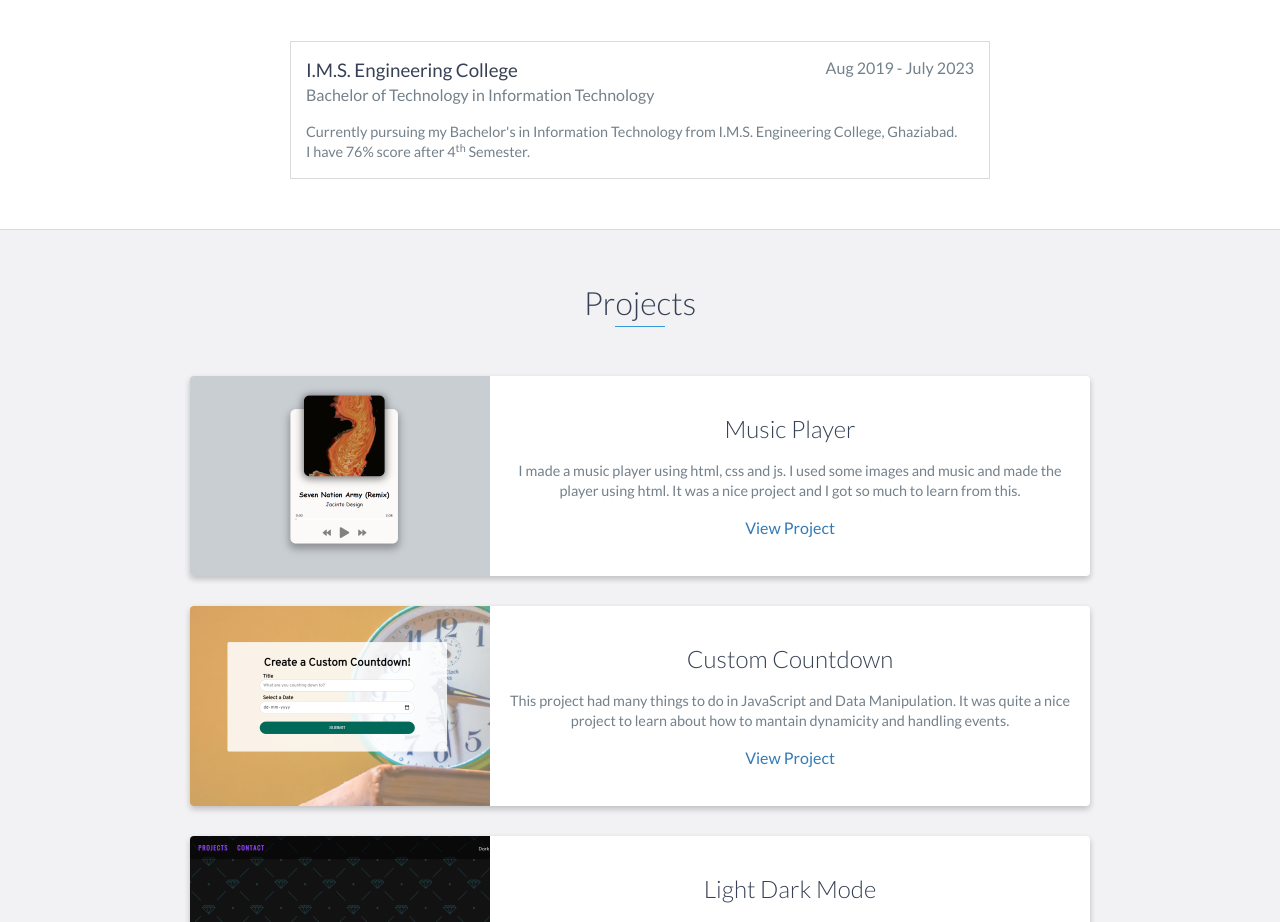
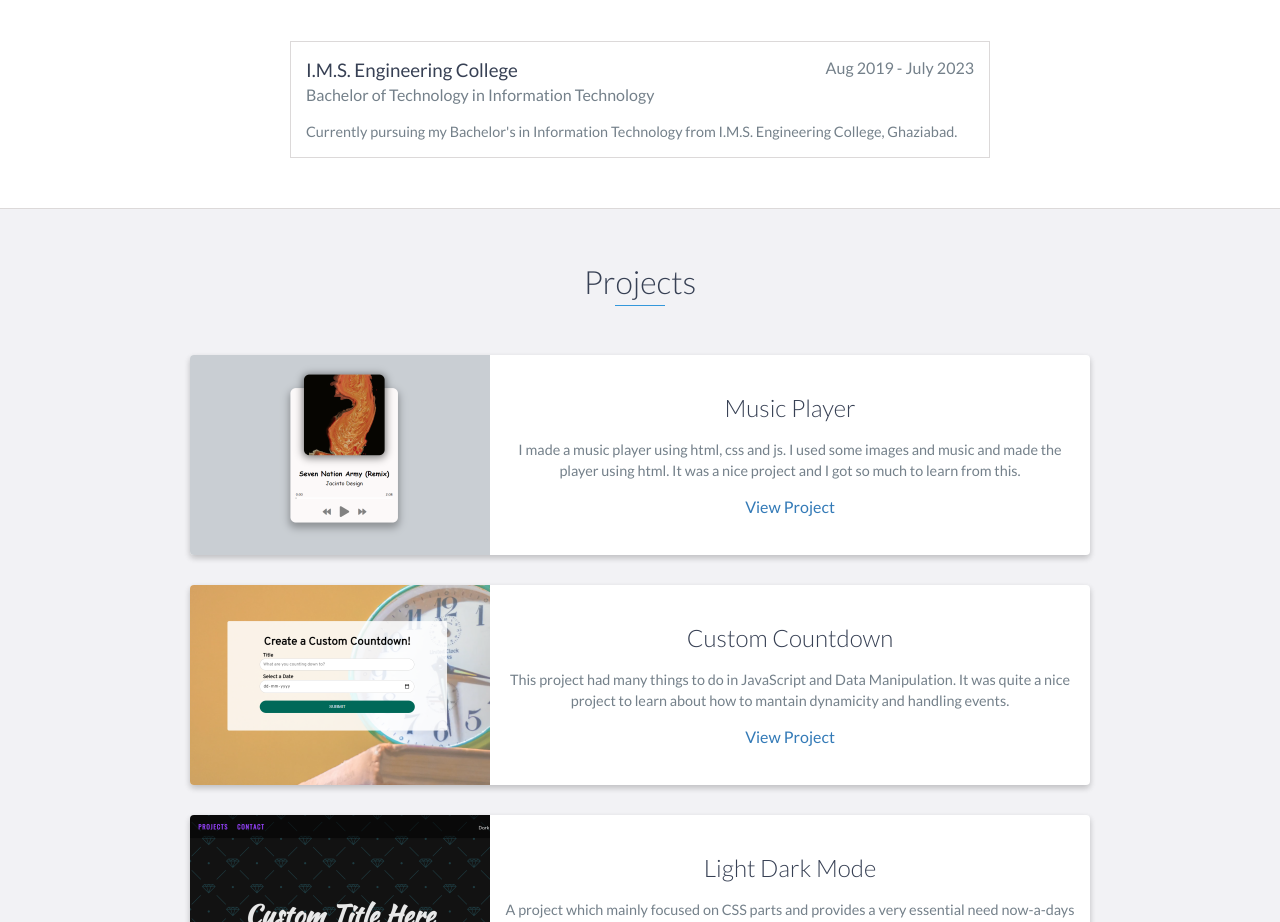
Before and after one commit to bloodmonk7/portfolio, a plain HTML site: page index.html in a window 1280 px wide. Shown: the part 2240-3162 px from the top of the page. Drawn offline with nearby package versions, Linux system fonts and the light colour scheme.

Commit message:
Update index.html

```diff
--- a/index.html
+++ b/index.html
@@ -131,7 +131,8 @@
             <span class="education-date">Aug 2019 - July 2023</span>
             <h4>Bachelor of Technology in Information Technology</h4>
             <p>
-                Currently pursuing my Bachelor's in Information Technology from I.M.S. Engineering College, Ghaziabad.<br> I have 76% score after 4<sup>th</sup> Semester.
+                Currently pursuing my Bachelor's in Information Technology from I.M.S. Engineering College, Ghaziabad.
+
             </p>
         </div>
     </div>
```
